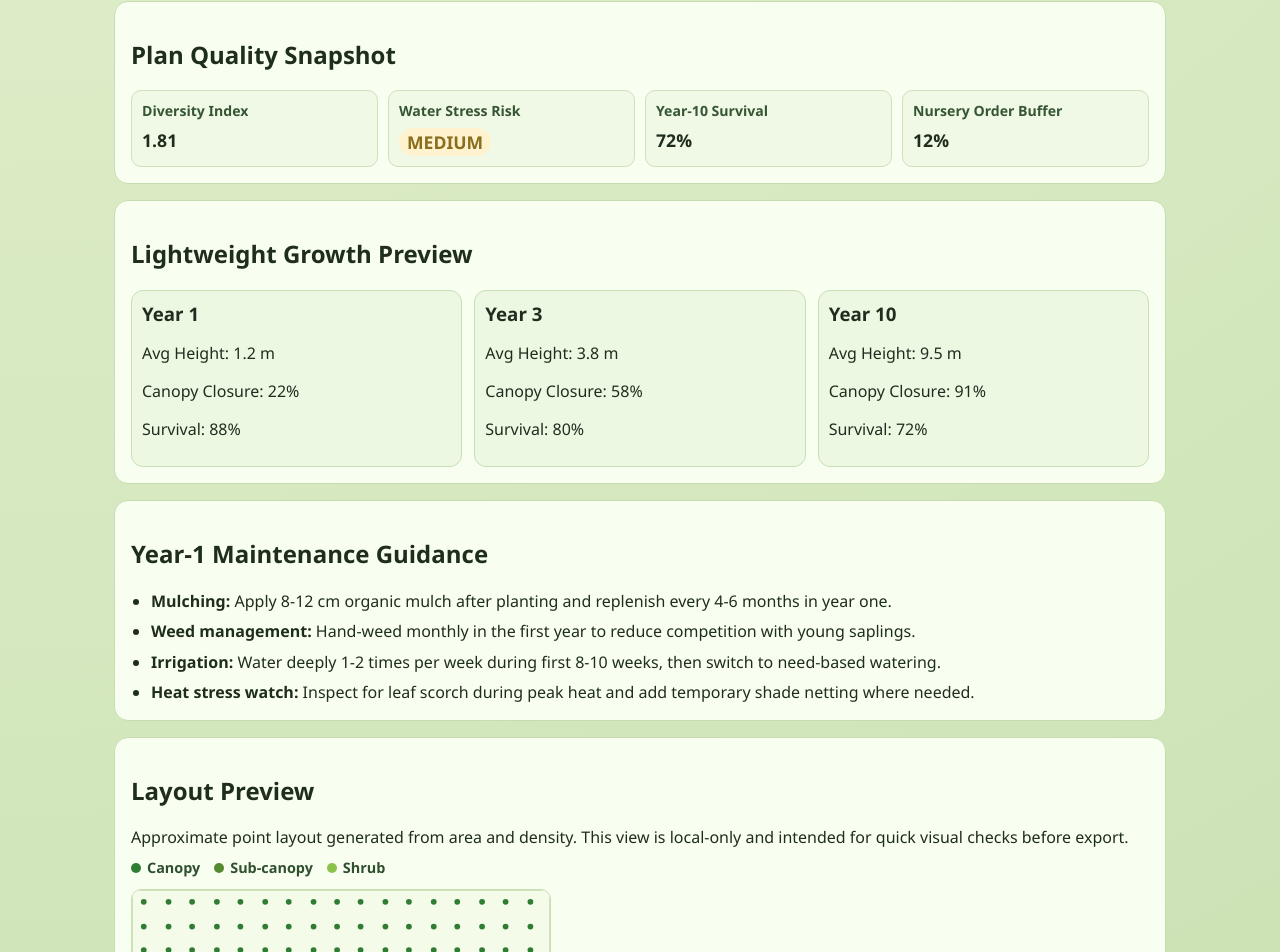
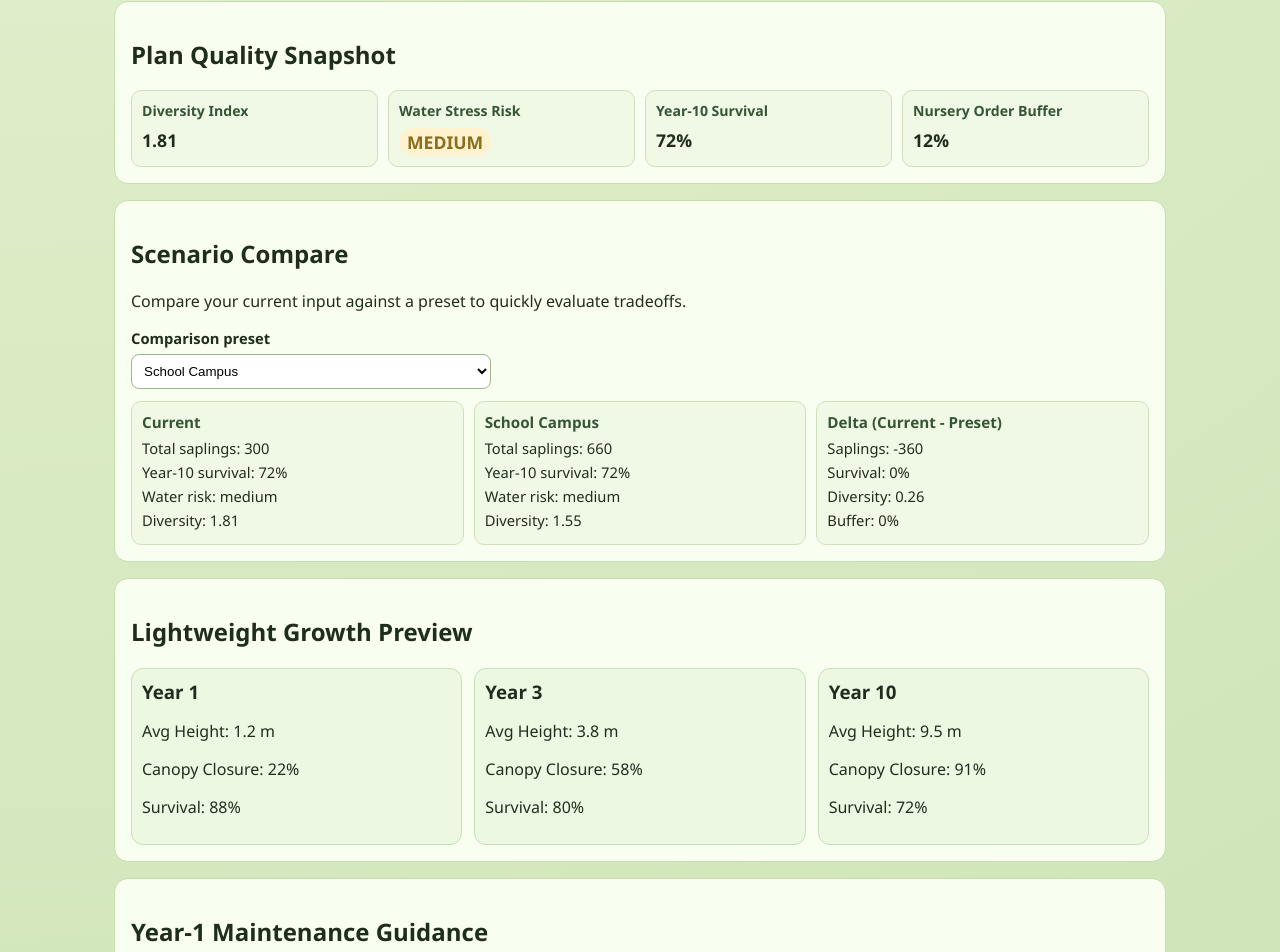
Before and after one commit to sivashankarplaraj/MiyawakiForestPlanning, a React (Vite) app: page / in a window 1280 px wide. Shown: the part 1294-2246 px from the top of the page. Built offline with nearby package versions, Linux system fonts and the light colour scheme.

Commit message:
feat(m1): add side-by-side scenario comparison

```diff
--- a/src/App.tsx
+++ b/src/App.tsx
@@ -51,6 +51,7 @@ export default function App() {
 
   const [generatedAt, setGeneratedAt] = useState<string>("");
   const [statusMessage, setStatusMessage] = useState<string>("");
+  const [comparePresetId, setComparePresetId] = useState<string>(scenarioPresets[0]?.id ?? "");
 
   const plan = useMemo(() => generatePlan(plannerSpecies, input), [input, plannerSpecies]);
   const layoutPoints = useMemo(() => generateLayoutPoints(plan, input), [plan, input]);
@@ -60,6 +61,10 @@ export default function App() {
   const previewSize = useMemo(() => Math.max(160, Math.round(layoutSideM * previewScale)), [layoutSideM, previewScale]);
   const guidance = useMemo(() => buildMaintenanceGuidance(input), [input]);
   const insight = useMemo(() => buildPlanInsight(plan, input), [plan, input]);
+  const comparePreset = useMemo(() => getPresetById(comparePresetId), [comparePresetId]);
+  const compareInput = useMemo(() => comparePreset?.input ?? defaultInput, [comparePreset]);
+  const comparePlan = useMemo(() => generatePlan(plannerSpecies, compareInput), [plannerSpecies, compareInput]);
+  const compareInsight = useMemo(() => buildPlanInsight(comparePlan, compareInput), [comparePlan, compareInput]);
 
   function layerColor(layer: string): string {
     if (layer === "canopy") {
@@ -388,6 +393,46 @@ export default function App() {
         </div>
       </section>
 
+      <section className="card compare">
+        <h2>Scenario Compare</h2>
+        <p>Compare your current input against a preset to quickly evaluate tradeoffs.</p>
+        <label className="compare-select">
+          Comparison preset
+          <select value={comparePresetId} onChange={(e) => setComparePresetId(e.target.value)}>
+            {scenarioPresets.map((preset) => (
+              <option key={preset.id} value={preset.id}>
+                {preset.label}
+              </option>
+            ))}
+          </select>
+        </label>
+        <div className="compare-grid">
+          <article>
+            <h3>Current</h3>
+            <p>Total saplings: {plan.totalSaplings}</p>
+            <p>Year-10 survival: {insight.projectedYear10Survival}%</p>
+            <p>Water risk: {insight.waterStressRisk}</p>
+            <p>Diversity: {insight.diversityIndex}</p>
+          </article>
+          <article>
+            <h3>{comparePreset?.label ?? "Preset"}</h3>
+            <p>Total saplings: {comparePlan.totalSaplings}</p>
+            <p>Year-10 survival: {compareInsight.projectedYear10Survival}%</p>
+            <p>Water risk: {compareInsight.waterStressRisk}</p>
+            <p>Diversity: {compareInsight.diversityIndex}</p>
+          </article>
+          <article>
+            <h3>Delta (Current - Preset)</h3>
+            <p>Saplings: {plan.totalSaplings - comparePlan.totalSaplings}</p>
+            <p>Survival: {insight.projectedYear10Survival - compareInsight.projectedYear10Survival}%</p>
+            <p>Diversity: {(insight.diversityIndex - compareInsight.diversityIndex).toFixed(2)}</p>
+            <p>
+              Buffer: {insight.recommendedNurseryOrderBufferPct - compareInsight.recommendedNurseryOrderBufferPct}%
+            </p>
+          </article>
+        </div>
+      </section>
+
       <section className="card growth">
         <h2>Lightweight Growth Preview</h2>
         <div className="growth-grid">
--- a/src/styles.css
+++ b/src/styles.css
@@ -201,6 +201,36 @@ td {
   font-weight: 700;
 }
 
+.compare-select {
+  margin-top: 8px;
+  max-width: 360px;
+}
+
+.compare-grid {
+  margin-top: 12px;
+  display: grid;
+  gap: 10px;
+  grid-template-columns: repeat(auto-fit, minmax(220px, 1fr));
+}
+
+.compare-grid article {
+  border: 1px solid #cfe0bc;
+  border-radius: 10px;
+  padding: 10px;
+  background: #f0f9e5;
+}
+
+.compare-grid h3 {
+  margin: 0 0 6px;
+  color: #355535;
+  font-size: 0.95rem;
+}
+
+.compare-grid p {
+  margin: 4px 0;
+  font-size: 0.92rem;
+}
+
 .risk {
   display: inline-flex;
   border-radius: 999px;
```
Also changed, not shown: 2 other files (tests, documents, lock files or other folders).
